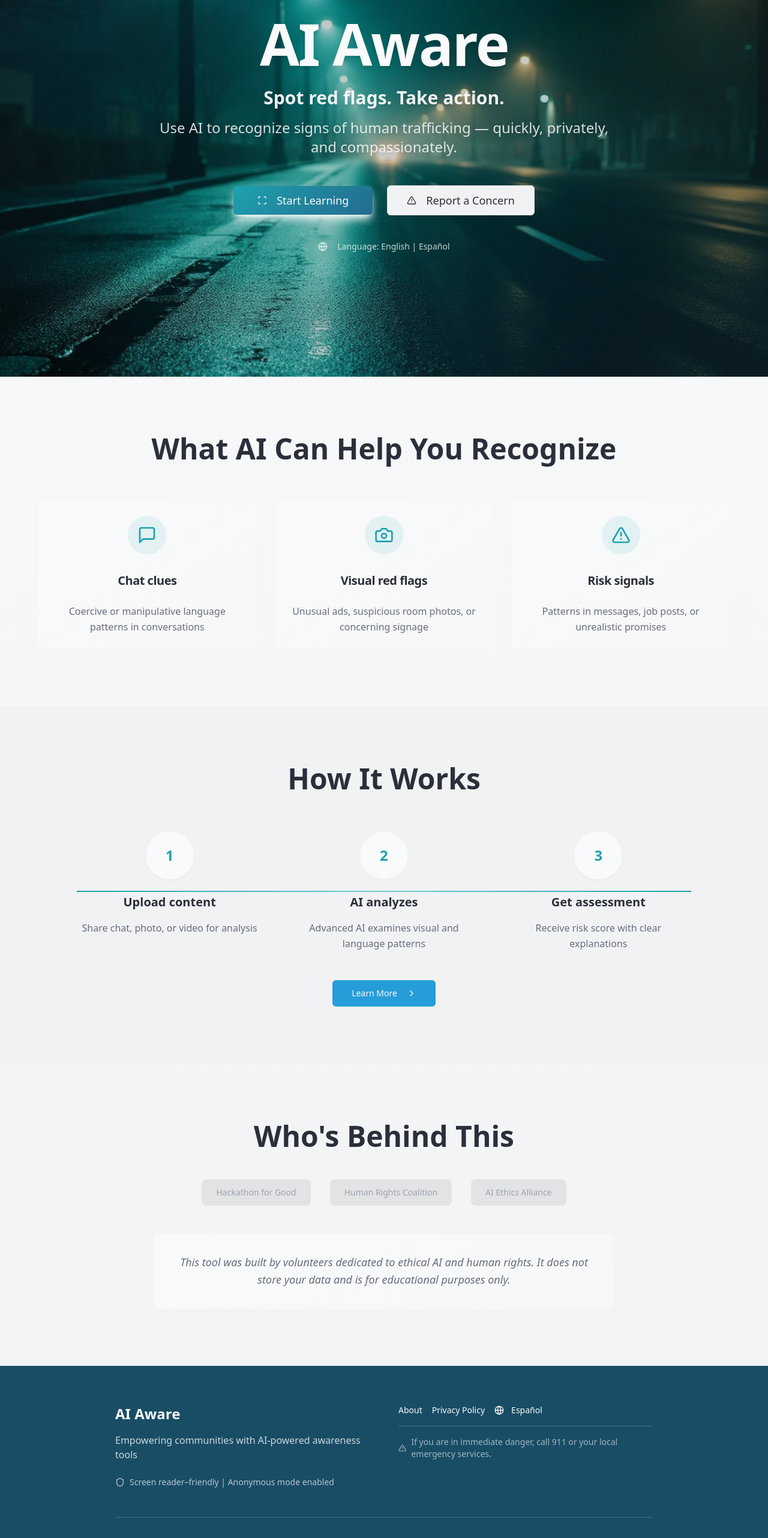
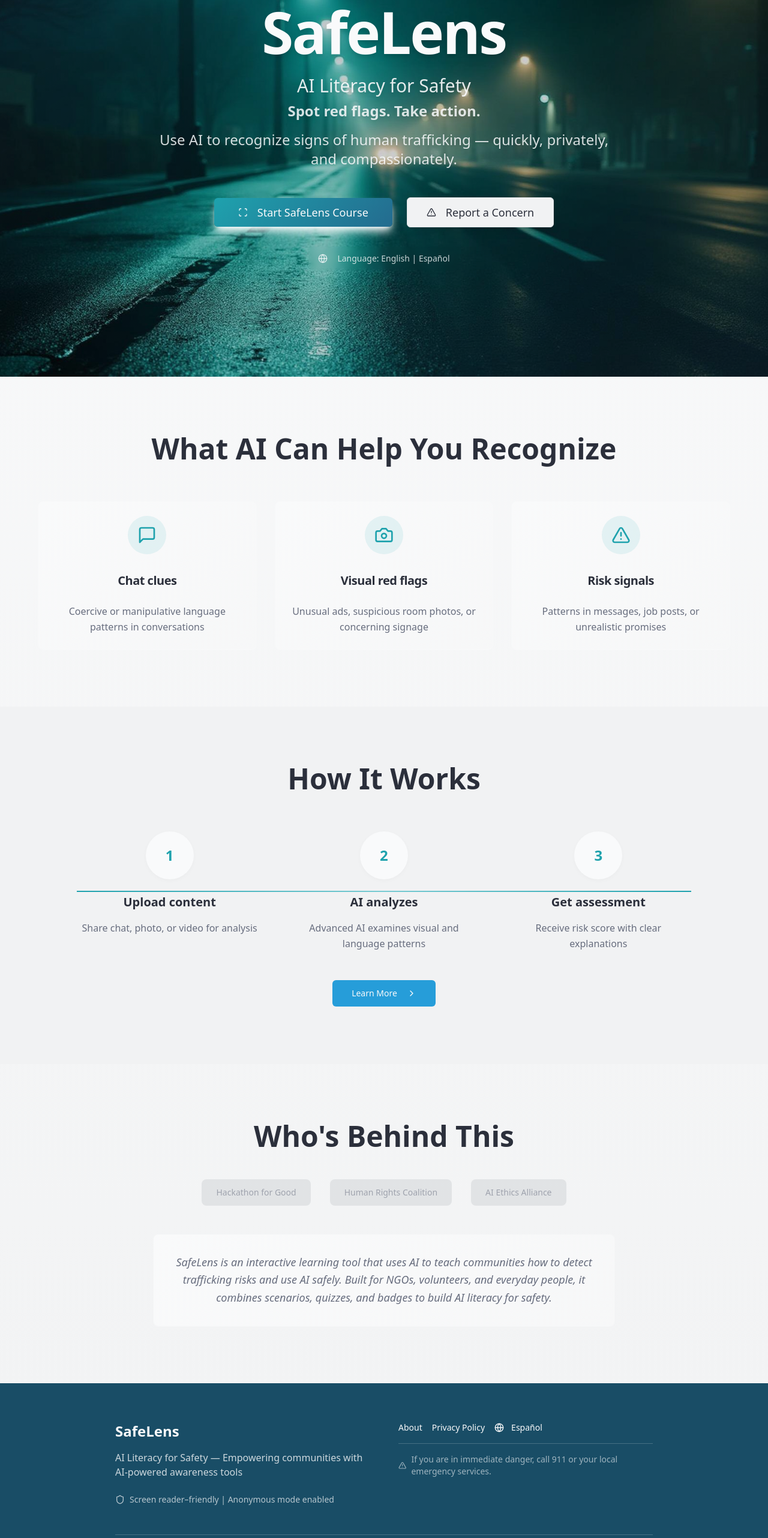
Before and after one commit to miac-design/spotlight-guard, a React (Vite) app: page / in a window 1280 px wide. Shown: the part 172-2736 px from the top of the page at 60% size. Built offline with nearby package versions, Linux system fonts and the light colour scheme.

Commit message:
Update homepage branding

```diff
--- a/src/pages/Index.tsx
+++ b/src/pages/Index.tsx
@@ -11,10 +11,11 @@ const Index = () => {
 
   const text = {
     en: {
-      title: "AI Aware",
+      title: "SafeLens",
+      tagline: "AI Literacy for Safety",
       subtitle: "Spot red flags. Take action.",
       description: "Use AI to recognize signs of human trafficking — quickly, privately, and compassionately.",
-      startLearning: "Start Learning",
+      startLearning: "Start SafeLens Course",
       reportConcern: "Report a Concern",
       language: "Language: English | Español",
       whatAIHelps: "What AI Can Help You Recognize",
@@ -54,15 +55,16 @@ const Index = () => {
           desc: "Receive risk score with clear explanations"
         }
       ],
-      aboutText: "This tool was built by volunteers dedicated to ethical AI and human rights. It does not store your data and is for educational purposes only.",
+      aboutText: "SafeLens is an interactive learning tool that uses AI to teach communities how to detect trafficking risks and use AI safely. Built for NGOs, volunteers, and everyday people, it combines scenarios, quizzes, and badges to build AI literacy for safety.",
       accessibilityNote: "Screen reader–friendly | Anonymous mode enabled",
       emergencyDisclaimer: "If you are in immediate danger, call 911 or your local emergency services."
     },
     es: {
-      title: "AI Aware",
+      title: "SafeLens",
+      tagline: "Alfabetización en IA para la Seguridad",
       subtitle: "Detecta señales. Toma acción.",
       description: "Usa IA para reconocer señales de trata de personas — rápido, privado y compasivo.",
-      startLearning: "Comenzar a Aprender",
+      startLearning: "Comenzar Curso SafeLens",
       reportConcern: "Reportar una Preocupación",
       language: "Idioma: English | Español",
       whatAIHelps: "Lo Que la IA Puede Ayudarte a Reconocer",
@@ -102,7 +104,7 @@ const Index = () => {
           desc: "Recibe puntuación de riesgo con explicaciones claras"
         }
       ],
-      aboutText: "Esta herramienta fue construida por voluntarios dedicados a la IA ética y los derechos humanos. No almacena tus datos y es solo para fines educativos.",
+      aboutText: "SafeLens es una herramienta de aprendizaje interactiva que usa IA para enseñar a las comunidades cómo detectar riesgos de trata y usar IA de manera segura. Construida para ONGs, voluntarios y personas comunes, combina escenarios, cuestionarios y insignias para desarrollar alfabetización en IA para la seguridad.",
       accessibilityNote: "Compatible con lector de pantalla | Modo anónimo habilitado",
       emergencyDisclaimer: "Si estás en peligro inmediato, llama al 911 o a tus servicios de emergencia locales."
     }
@@ -133,7 +135,10 @@ const Index = () => {
           <h1 className="text-6xl md:text-8xl font-bold text-primary-foreground mb-6 tracking-tight drop-shadow-lg">
             {currentText.title}
           </h1>
-          <h2 className="text-2xl md:text-3xl font-semibold text-primary-foreground/95 mb-4 drop-shadow-md">
+          <p className="text-2xl md:text-3xl font-medium text-primary-foreground/90 mb-2 drop-shadow-md">
+            {currentText.tagline}
+          </p>
+          <h2 className="text-xl md:text-2xl font-semibold text-primary-foreground/85 mb-4 drop-shadow-md">
             {currentText.subtitle}
           </h2>
           <p className="text-xl md:text-2xl text-primary-foreground/85 mb-12 max-w-3xl mx-auto leading-relaxed drop-shadow-md">
@@ -258,9 +263,9 @@ const Index = () => {
         <div className="max-w-4xl mx-auto">
           <div className="grid grid-cols-1 md:grid-cols-2 gap-12 mb-12">
             <div>
-              <h3 className="text-2xl font-bold mb-4">AI Aware</h3>
+              <h3 className="text-2xl font-bold mb-4">SafeLens</h3>
               <p className="text-primary-foreground/80 mb-6">
-                Empowering communities with AI-powered awareness tools
+                AI Literacy for Safety — Empowering communities with AI-powered awareness tools
               </p>
               <div className="flex items-center gap-2 text-sm text-primary-foreground/70">
                 <Shield className="w-4 h-4" />
@@ -297,7 +302,7 @@ const Index = () => {
 
           <div className="text-center pt-8 border-t border-primary-foreground/20">
             <p className="text-primary-foreground/60 text-sm">
-              © 2025 AI Aware. Built with care for human dignity.
+              © 2025 SafeLens. Built with care for human dignity.
             </p>
           </div>
         </div>
```
